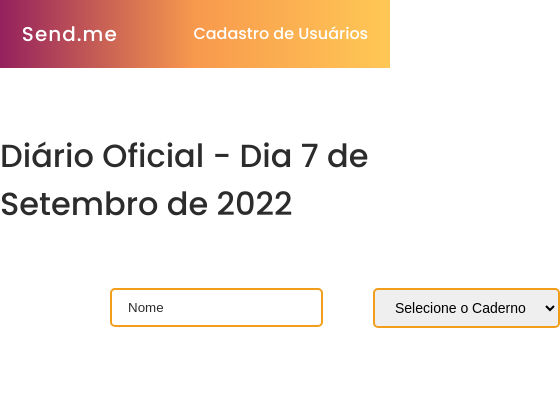
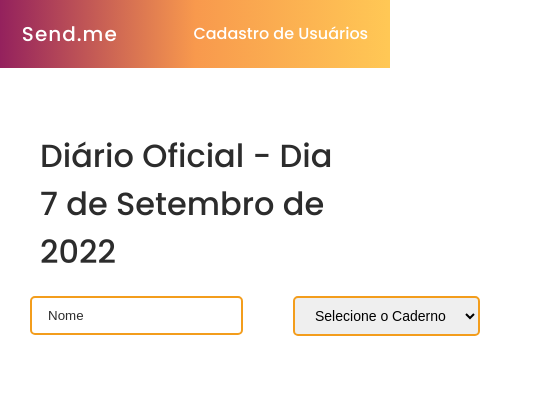
Before and after one commit to The-Seven-DSM/Send.me-FrontEnd-2022-2, a React (Create React App) app: page / in a window 390 px wide. Shown: the top 398 px of the page, 560 px wide, since content can reach past the window. Built offline with nearby package versions, Linux system fonts and the light colour scheme; no server answers.

Commit message:
corrigindo detalhes responsivos

```diff
--- a/src/components/Table/style.css
+++ b/src/components/Table/style.css
@@ -148,6 +148,14 @@
   }
 
   @media (max-width: 991px) {
+
+    .search {
+      padding: 20px 0;
+      margin: 0 20px;
+    }
+    .title-table{
+      margin: 0 40px;
+    }
     .table-section {
       padding: 0 10px;
       margin: 40px 0;
--- a/src/components/cadastro_usuario/style.css
+++ b/src/components/cadastro_usuario/style.css
@@ -8,7 +8,6 @@
   .container {
     max-width: 700px;
     width: 100%;
-    padding: 0 30px;
     margin: 2rem auto;
   }
 
@@ -87,6 +86,9 @@
   }
 
   @media (max-width: 768px) {
+    .background {
+      margin: 4rem 10%;
+  }
     .container {
       max-width: 100%;
     }
```
